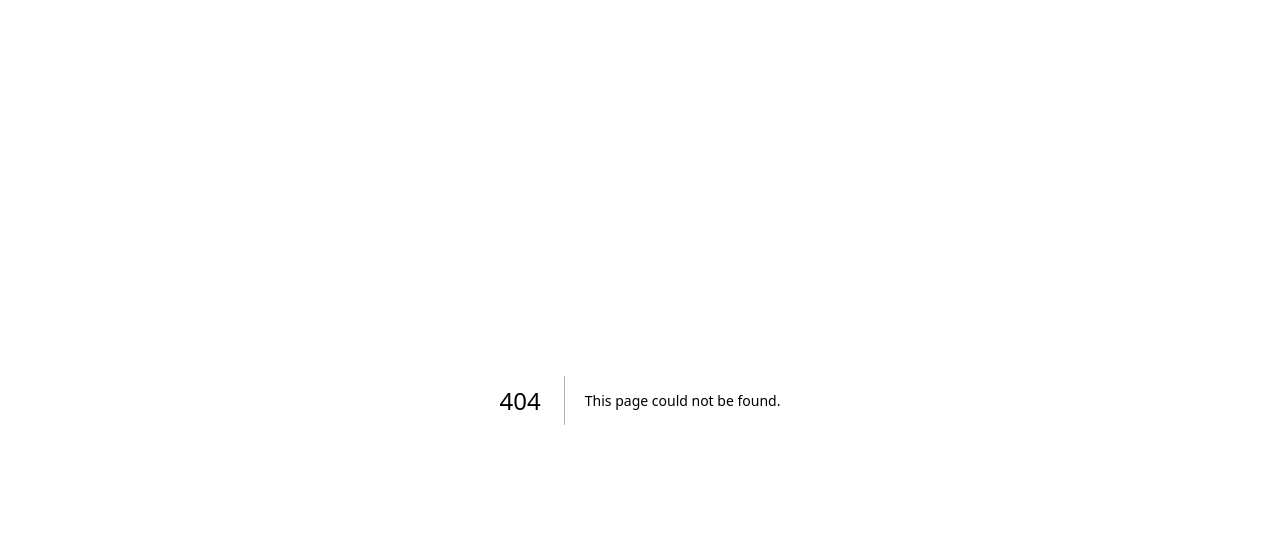
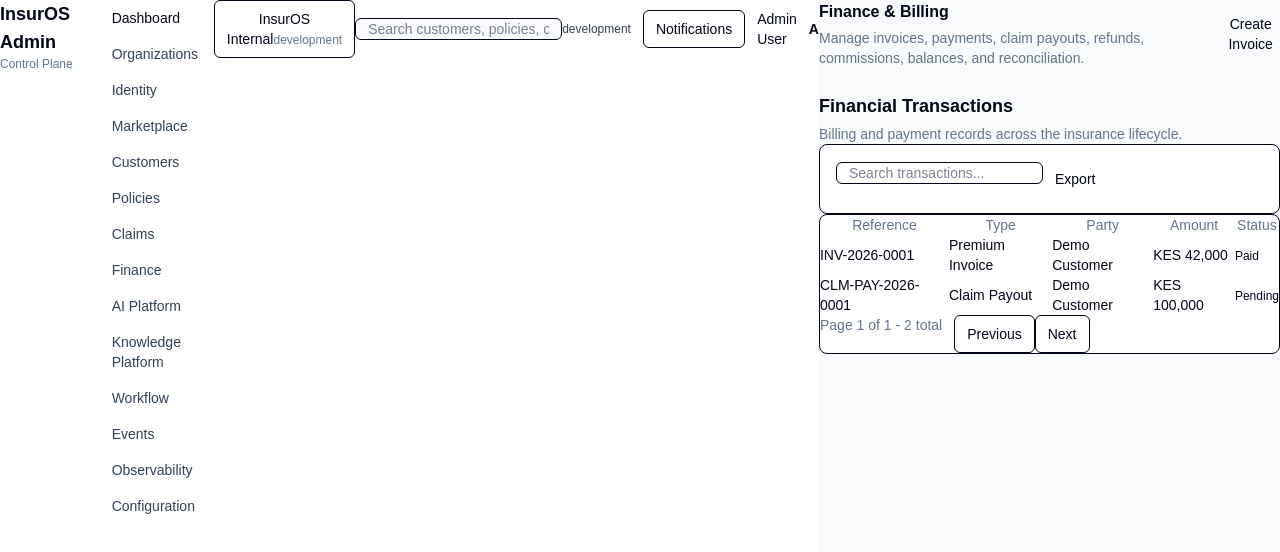
Before and after one commit to Bucrepinfo-lab/InsurOS, a Next.js app in the folder apps/admin/: page /dashboard/finance in a window 1280 px wide. Before the commit this address had no page. Shown: the top 552 px of the page. Built offline with nearby package versions, Linux system fonts and the light colour scheme; no server answers.

Commit message:
feat(finance): add finance and billing foundation

```diff
--- /dev/null
+++ b/apps/admin/src/app/dashboard/finance/page.tsx
@@ -0,0 +1,70 @@
+import {
+  Badge,
+  Button,
+  DomainEntityList,
+  DomainModulePage,
+  type DataTableColumn
+} from '@insuros/ui';
+
+type FinanceTransactionRow = {
+  reference: string;
+  type: string;
+  party: string;
+  amount: string;
+  status: string;
+};
+
+const transactions: FinanceTransactionRow[] = [
+  {
+    reference: 'INV-2026-0001',
+    type: 'Premium Invoice',
+    party: 'Demo Customer',
+    amount: 'KES 42,000',
+    status: 'Paid'
+  },
+  {
+    reference: 'CLM-PAY-2026-0001',
+    type: 'Claim Payout',
+    party: 'Demo Customer',
+    amount: 'KES 100,000',
+    status: 'Pending'
+  }
+];
+
+const columns: DataTableColumn<FinanceTransactionRow>[] = [
+  { key: 'reference', header: 'Reference' },
+  { key: 'type', header: 'Type' },
+  { key: 'party', header: 'Party' },
+  { key: 'amount', header: 'Amount' },
+  {
+    key: 'status',
+    header: 'Status',
+    render: (row) => (
+      <Badge tone={row.status === 'Paid' ? 'success' : 'warning'}>
+        {row.status}
+      </Badge>
+    )
+  }
+];
+
+export default function FinancePage() {
+  return (
+    <DomainModulePage
+      title='Finance & Billing'
+      description='Manage invoices, payments, claim payouts, refunds, commissions, balances, and reconciliation.'
+      actions={<Button>Create Invoice</Button>}
+    >
+      <DomainEntityList
+        title='Financial Transactions'
+        description='Billing and payment records across the insurance lifecycle.'
+        searchPlaceholder='Search transactions...'
+        columns={columns}
+        data={transactions}
+        emptyTitle='No transactions'
+        emptyDescription='Create the first invoice or payment record.'
+        emptyAction={<Button>Create Invoice</Button>}
+        actions={<Button variant='secondary'>Export</Button>}
+      />
+    </DomainModulePage>
+  );
+}
```
